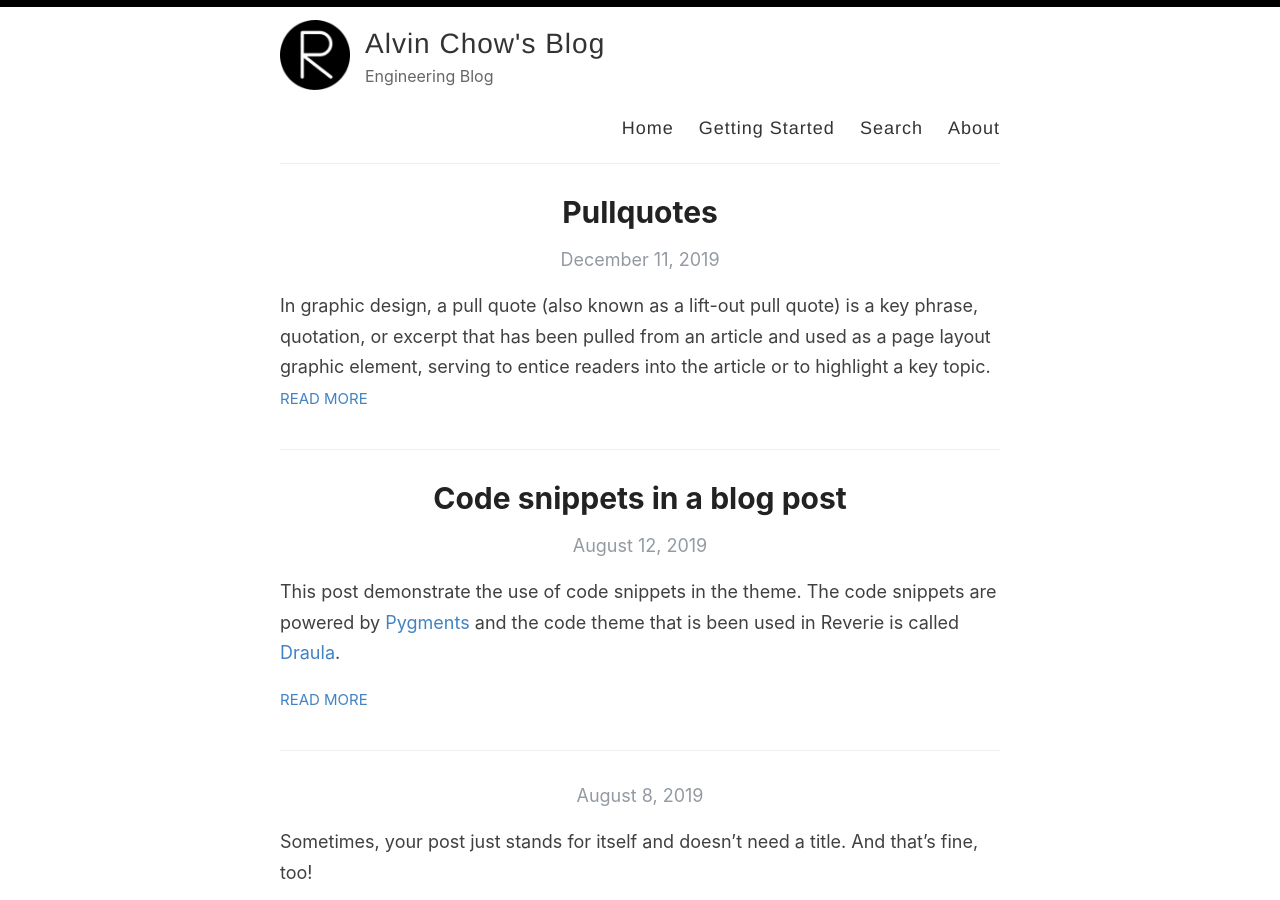
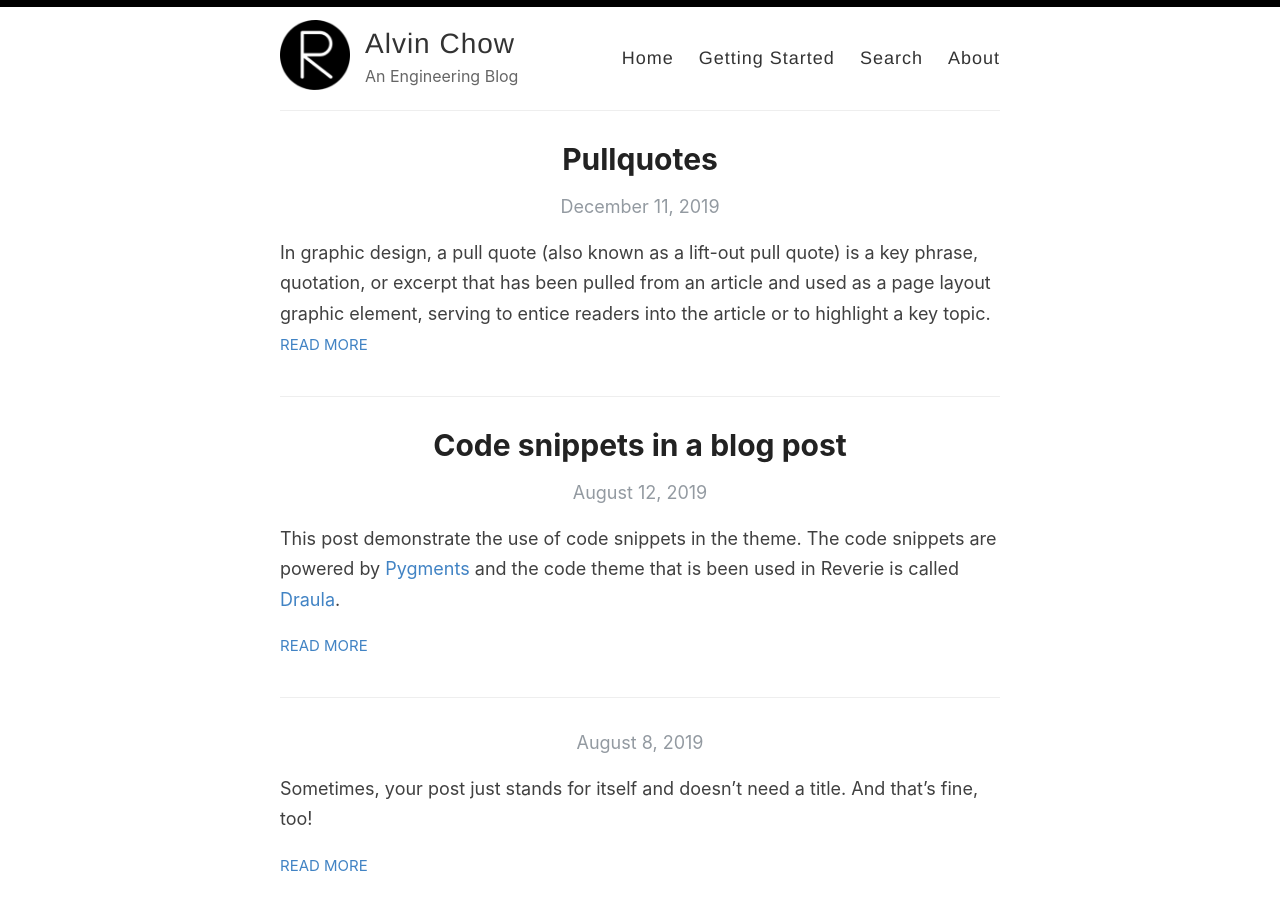
Before and after one commit to alvinchow86/alvinchow86.github.io, a Jekyll site: the page built from index.html, in a window 1280 px wide and 900 px high. Built offline with Jekyll 4.4.1, drawn with Linux system fonts in a browser that asks for light colours; the list of posts is cut into pages by our own code.

Commit message:
Naming update

```diff
--- a/_config.yml
+++ b/_config.yml
@@ -3,13 +3,13 @@
 #
 
 # Name of your site (displayed in the header)
-name: Alvin Chow's Blog
+name: Alvin Chow
 
 # Name of the author
 author: Alvin Chow
 
 # Short bio or description (displayed in the header)
-description: Engineering Blog
+description: An Engineering Blog
 
 # URL of your avatar or profile pic (you could use your GitHub profile pic)
 avatar: /images/reverie.png
```
